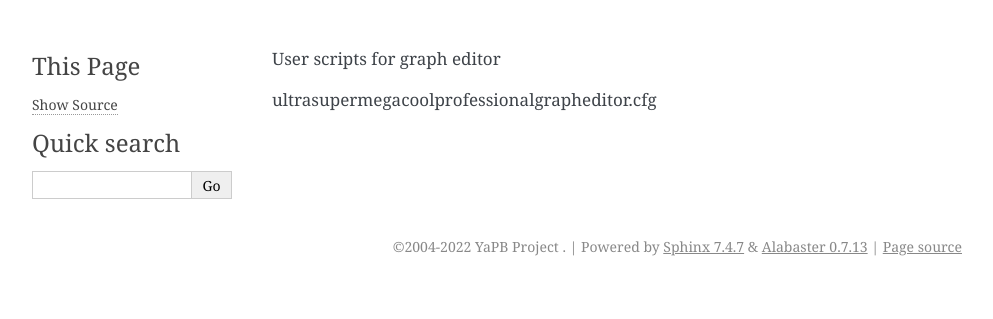
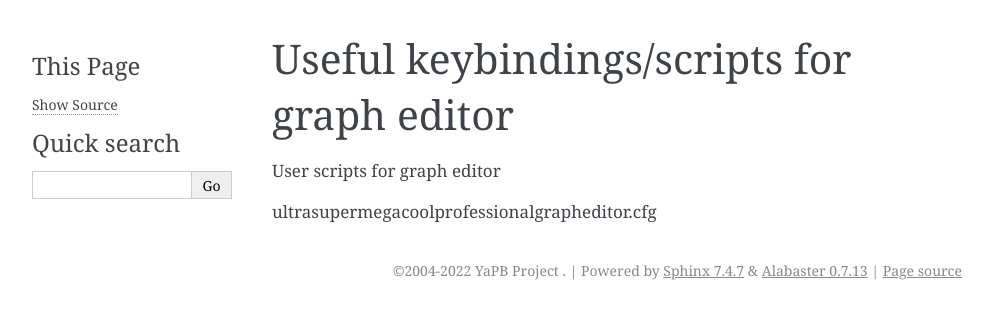
Before and after one commit to yapb/docs, a Sphinx documentation site: the page built from docs/waypointing/scripts.rst, in a window 1280 px wide. Shown: the top 319 px of the page, without its empty margins (148-1141 px from the left). Built offline with Sphinx 7.4.7, drawn with Linux system fonts in a browser that asks for light colours.

Commit message:
Update scripts.rst

```diff
--- a/docs/waypointing/scripts.rst
+++ b/docs/waypointing/scripts.rst
@@ -1,3 +1,7 @@
+************************************************
+Useful keybindings/scripts for graph editor
+************************************************
+
 User scripts for graph editor
 
 ultrasupermegacoolprofessionalgrapheditor.cfg
```
